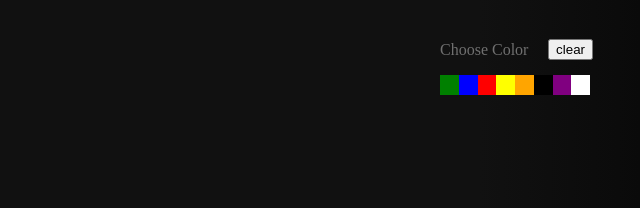
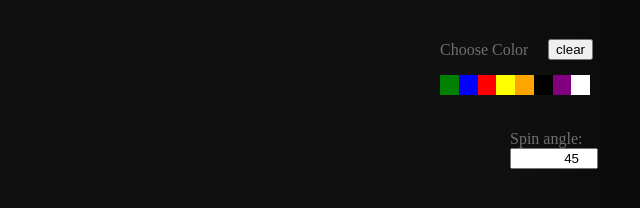
Before and after one commit to m-butterfield/spin, a plain HTML site: page drawer.html in a window 1280 px wide. Shown: the whole page, without its empty margins (640-1280 px from the left). Drawn offline with Linux system fonts and the light colour scheme.

Commit message:
add angle changer

```diff
--- a/drawer.css
+++ b/drawer.css
@@ -89,3 +89,14 @@ body {
     top: 39px;
     right: 47px;
 }
+#spin-settings {
+    position: absolute;
+    height: 20px;
+    width: 80px;
+    top: 130px;
+    right: 50px;
+}
+#angle-input {
+    width: 100%;
+    text-align: right;
+}
--- a/drawer.html
+++ b/drawer.html
@@ -27,5 +27,9 @@
             </div>
         </div>
         <input type="button" value="clear" id="clear-button">
+        <div id="spin-settings">
+            <label>Spin angle:</label>
+            <input type="number" id="angle-input">
+        </div>
     </body>
 </html>
--- a/drawer.js
+++ b/drawer.js
@@ -23,16 +23,16 @@ document.addEventListener("DOMContentLoaded", function() {
 
     canvas.addEventListener("mousemove", function (e) {
         findxy('move', e)
-    }, false);
+    });
     canvas.addEventListener("mousedown", function (e) {
         findxy('down', e)
-    }, false);
+    });
     canvas.addEventListener("mouseup", function (e) {
         findxy('up', e)
-    }, false);
+    });
     canvas.addEventListener("mouseout", function (e) {
         findxy('out', e)
-    }, false);
+    });
 
     var color = function(event) {
         x = event.target.id;
@@ -95,13 +95,20 @@ document.addEventListener("DOMContentLoaded", function() {
     mem_canvas.setAttribute('height', h.toString());
     var mem_context = mem_canvas.getContext('2d');
 
+    var angle = 45;
+    var angleInput = document.getElementById('angle-input');
+    angleInput.value = angle;
+    angleInput.addEventListener('change', function(event) {
+        angle = event.target.value;
+    });
+
     function rotate() {
         mem_context.clearRect(0, 0, w, h);
         mem_context.drawImage(canvas, 0, 0);
         context.clearRect(0, 0, w, h);
         context.save();
         context.translate(w / 2, h / 2);
-        context.rotate(45 * Math.PI / 180);
+        context.rotate(angle * Math.PI / 180);
         context.translate(-w / 2, -h / 2);
         context.drawImage(mem_canvas, 0, 0);
         context.restore();
```
